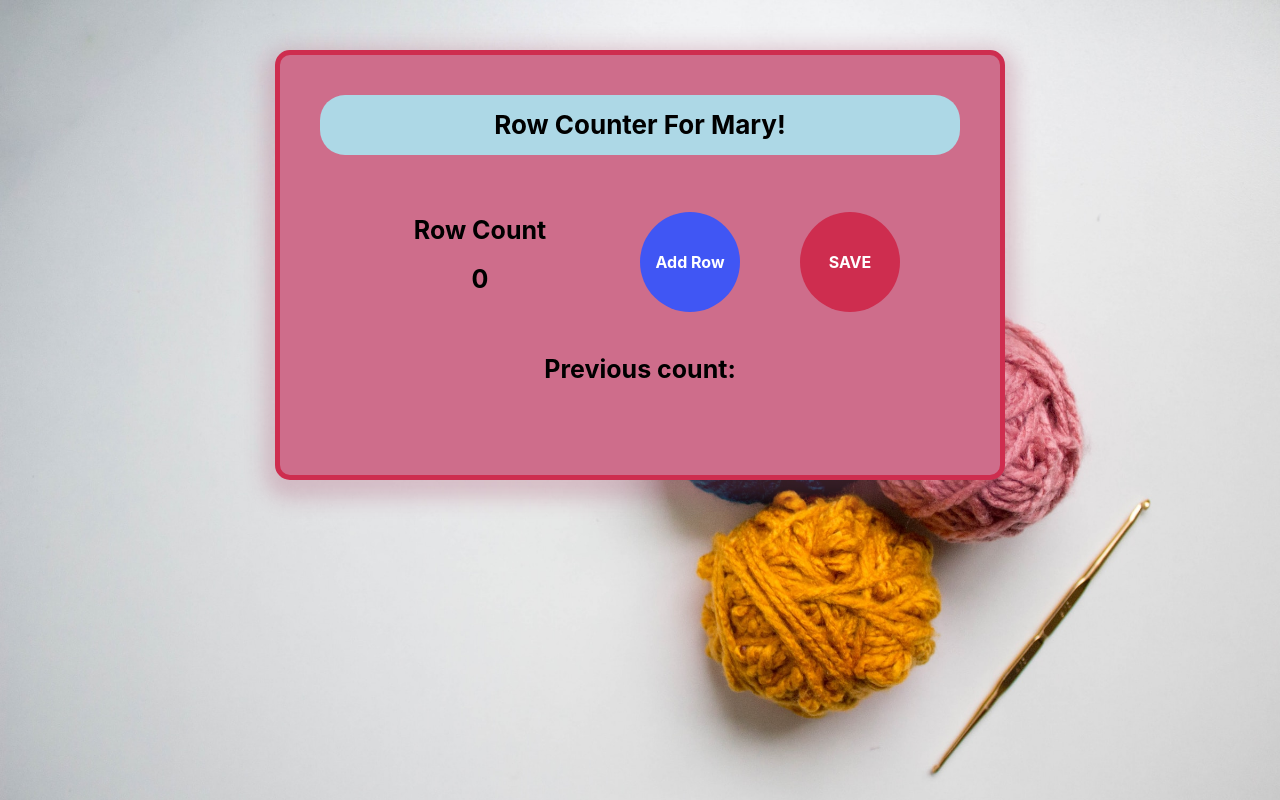
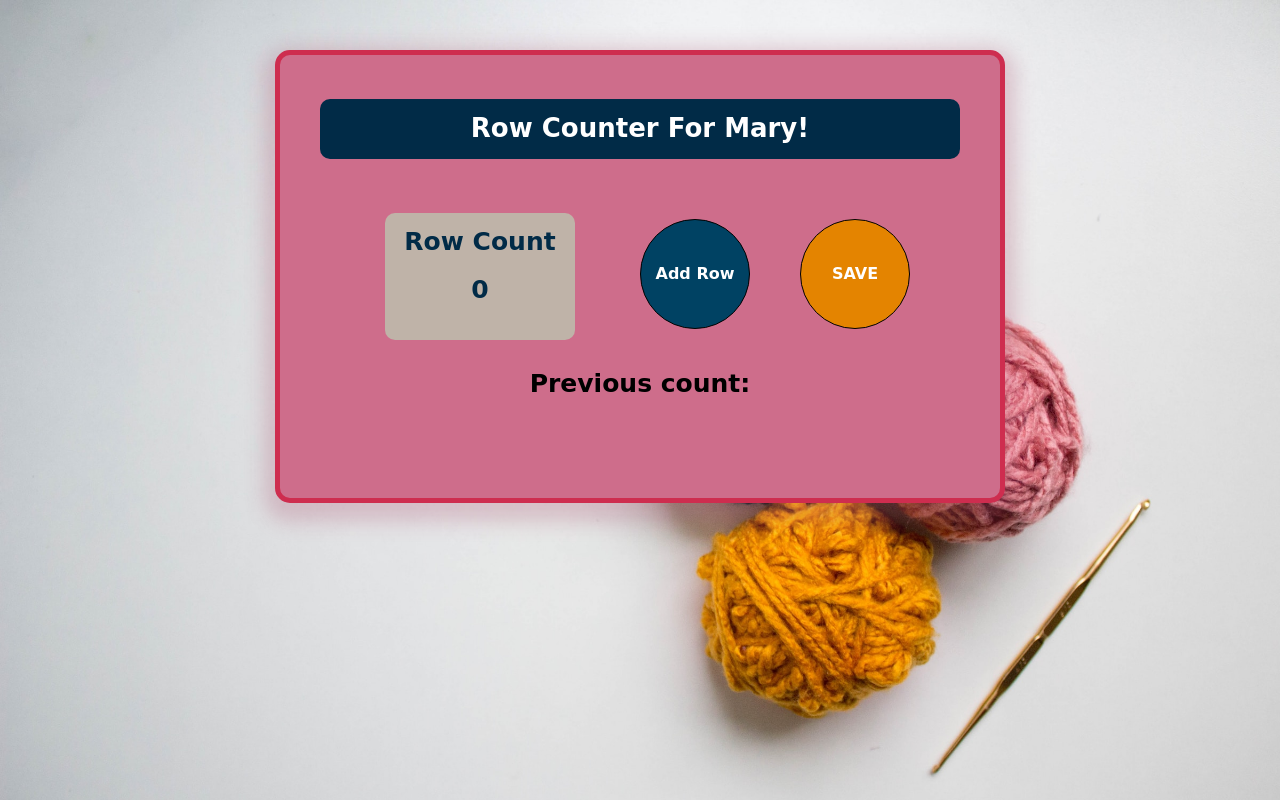
Before and after one commit to vigordesign/FE-JS-1-Counter, a website built with Vite: page index.html in a window 1280 px wide. Built offline with nearby package versions, Linux system fonts and the light colour scheme; a web font is replaced by a local one.

Commit message:
CSS updates!

```diff
--- a/index.css
+++ b/index.css
@@ -1,9 +1,11 @@
 body {
     background-image: url("karen-penroz-06ZTGDcAQFs-unsplash.jpg");
     background-size: cover;
-    font-family: -apple-system, BlinkMacSystemFont, 'Segoe UI', Roboto, Oxygen, Ubuntu, Cantarell, 'Open Sans', 'Helvetica Neue', sans-serif;
+    /* font-family: -apple-system, BlinkMacSystemFont, 'Segoe UI', Roboto, Oxygen, Ubuntu, Cantarell, 'Open Sans', 'Helvetica Neue', sans-serif; */
     font-weight: bold;
     text-align: center;
+    font-family: 'Happy Monkey', cursive;
+    /* font-family: 'Mooli', sans-serif; */
 }
 
 #main {
@@ -32,6 +34,16 @@ body {
 #left {
     grid-column-start: 1;
     grid-column-end: 3;
+    align-items: center;
+}
+
+#rowCount {
+    background-color: #bfb3a8;
+    border-radius: 10px;
+    color: #012b47;
+    width: 50%;
+    margin: 0 auto;
+    padding: 15px 15px;
 }
 
 #middle {
@@ -51,8 +63,9 @@ h1 {
     margin-bottom: 50px;
     padding: 15px 10px;
     font-size: 26px;
-    background-color: lightblue;
-    border-radius: 25px;
+    background-color: #012b47;
+    border-radius: 10px;
+    color: #fff;
 }
 
 h2 {
@@ -68,20 +81,32 @@ button {
     padding-bottom: 10px;
     color: white;
     font-weight: bold;
-    width: 200px;
     margin-bottom: 5px;
-    border-radius: 50px;
-    height: 100px;
-    width: 100px;
+    border-radius: 100px;
+    height: 110px;
+    width: 110px;
 }
 
 #increment-btn {
-    background: #4056F4;
+    background: #004263;
     grid-column-start: 3;
+    border: solid 1px #000;
+}
 
+#increment-btn:hover {
+    background-color: #04618f;
+    border: solid 1px #fff;
+    color: #fff;
 }
 
 #save-btn {
-    background: #CE2D4F;
+    background: #e48400;
     grid-column-start: 4;
+    border: solid 1.5px #000;
 }
+
+#save-btn:hover {
+    background-color: #e69729;
+    border: solid 1.5px #fff;
+    color: #fff;
+}
--- a/index.html
+++ b/index.html
@@ -1,6 +1,9 @@
 <html>
     <head><link rel="stylesheet" href="https://cdnjs.cloudflare.com/ajax/libs/normalize/8.0.1/normalize.css">
         <link rel="stylesheet" href="index.css">
+        <link rel="preconnect" href="https://fonts.googleapis.com">
+        <link rel="preconnect" href="https://fonts.gstatic.com" crossorigin>
+        <link href="https://fonts.googleapis.com/css2?family=Happy+Monkey&family=Mooli&display=swap" rel="stylesheet">
     </head>
     <body>
         <div id="main">
@@ -8,8 +11,10 @@
                 <h1>Row Counter For Mary!</h1>
             </div>
             <div id="left">
-                <h2>Row Count</h2>
-                <h2 id="count-el">0</h2>
+                <div id="rowCount">
+                    <h2>Row Count</h2>
+                    <h2 id="count-el">0</h2>
+                </div>
             </div>
             <div id="middle">
                 <button id="increment-btn" onclick="increment()">Add Row</button>
```
